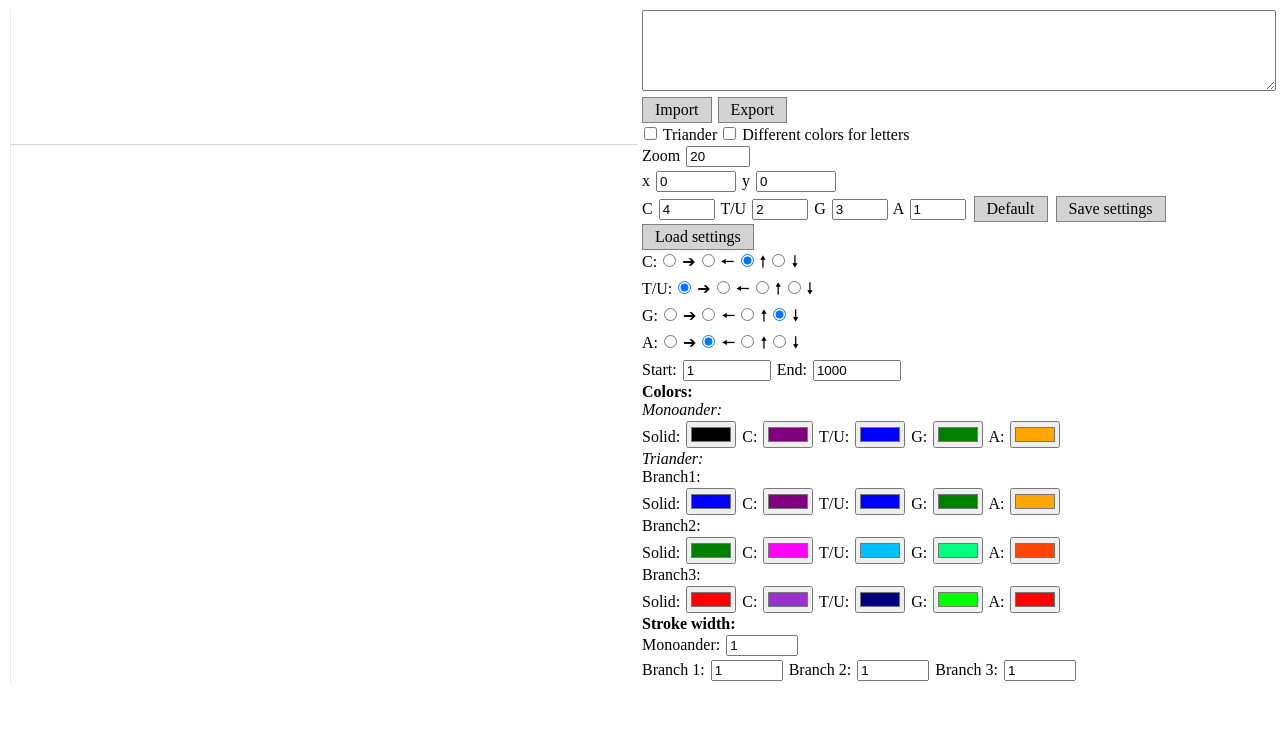
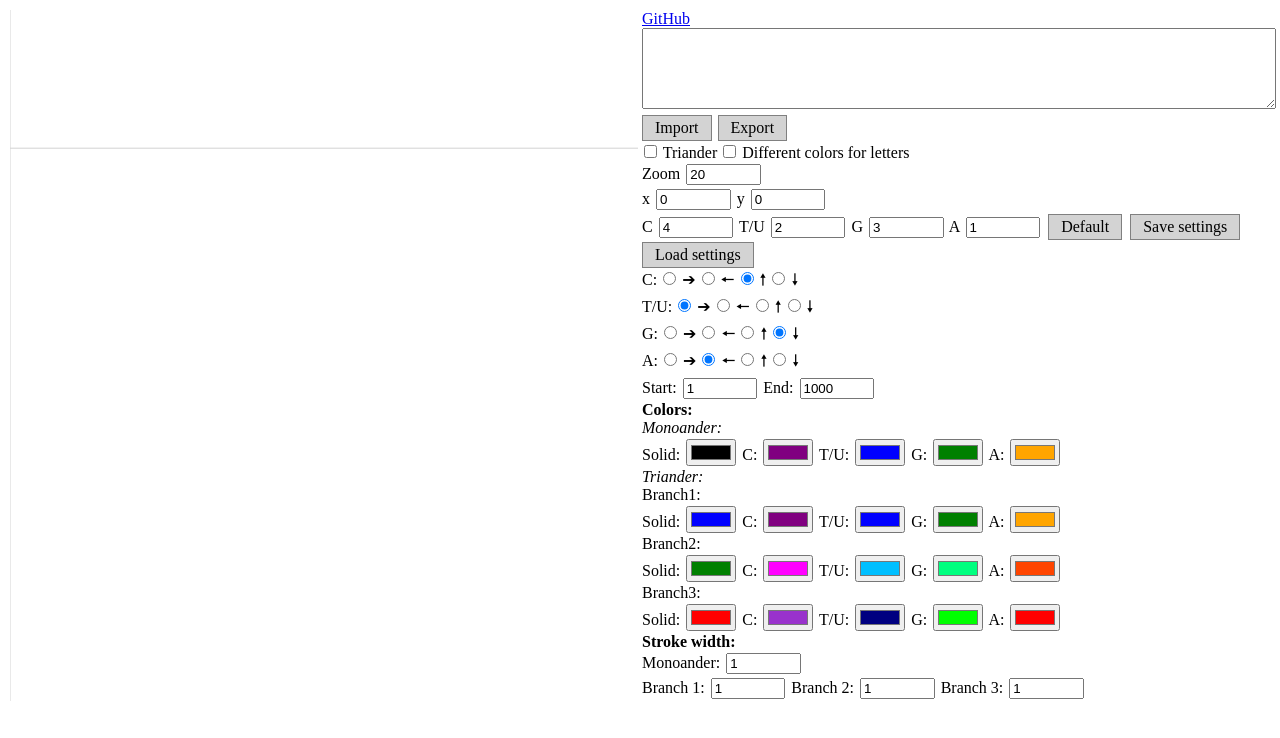
Before and after one commit to WhitePaperChan/DNKVisualisation, a plain HTML site: page index.html in a window 1280 px wide. Drawn offline with Linux system fonts and the light colour scheme.

Commit message:
no draw if not seen, GitHub link

```diff
--- a/index.html
+++ b/index.html
@@ -9,6 +9,7 @@
     <svg xmlns="http://www.w3.org/2000/svg" id="triander"></svg>
     </div>
     <div>
+    <a href="https://github.com/WhitePaperChan/DNKVisualisation">GitHub</a>
     <textarea id="sequence" name="sequence" maxlength="100000" rows=5></textarea>
     <br>
 
--- a/main.js
+++ b/main.js
@@ -403,6 +403,10 @@ function redraw(){
     DNK = DNK.toUpperCase();
     svg.innerHTML = "";
 
+    if (DNK[0] == ">"){
+        DNK = DNK.slice(DNK.indexOf('\n') + 1, DNK.length - DNK.indexOf('\n') - 1);
+    }
+
     DNK = DNK.slice(start - 1, end)
     DNK = DNK.split('');
     DNK = DNK.filter(function(value, index, arr){
@@ -504,6 +508,8 @@ function processLetter(direction, length, coords){
 }
 
 function drawLine(x1, y1, x2, y2, color, stroke){
+    let rect = svg.getBoundingClientRect();
+    if (((x1 >= 0 && x1 <= rect.width * 5) || (x2 >= 0 && x2 <= rect.width * 5)) && (y1 >= 0 || y2 >= 0)){
         let element = document.createElementNS('http://www.w3.org/2000/svg', 'line');
         element.setAttribute('x1', x1 / 5);
         element.setAttribute('y1', y1 / 5);
@@ -514,6 +520,7 @@ function drawLine(x1, y1, x2, y2, color, stroke){
         element.setAttribute('stroke-linecap', 'round');
         element.setAttribute('vector-effect', 'non-scaling-stroke');
         svg.appendChild(element);
+    }
 }
 
 function drawDNKdifferentColors(dnk, coords, colors, stroke){
--- a/style.css
+++ b/style.css
@@ -9,6 +9,9 @@ span[id^="warning"]{
 }
 input[type="file"] {
   display: none;
+}
+input[type="number"]{
+  width: 5em;
 }
 textarea {
   width: 100%;
```
Lines whose indentation alone changed are shown as unchanged.
